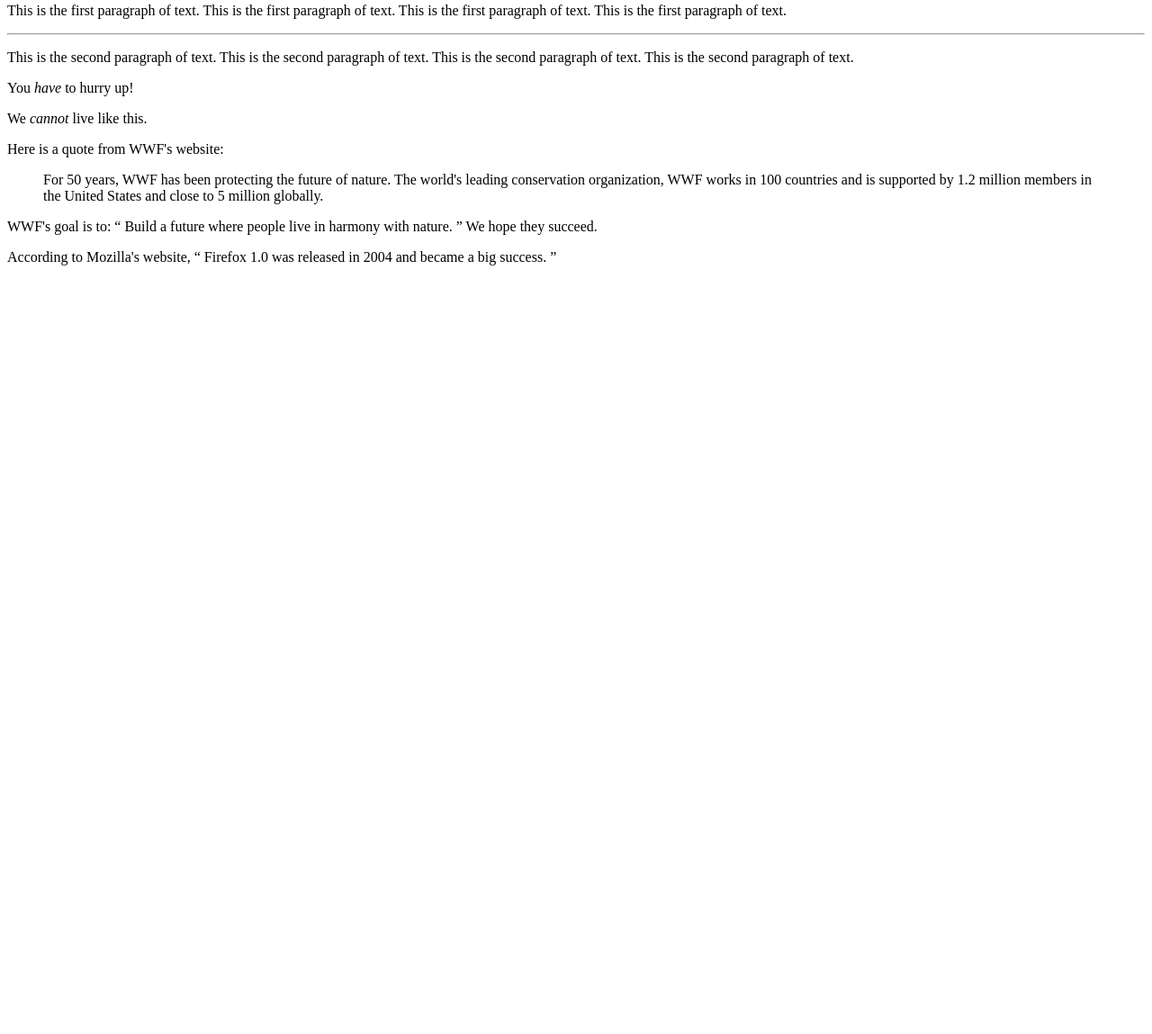
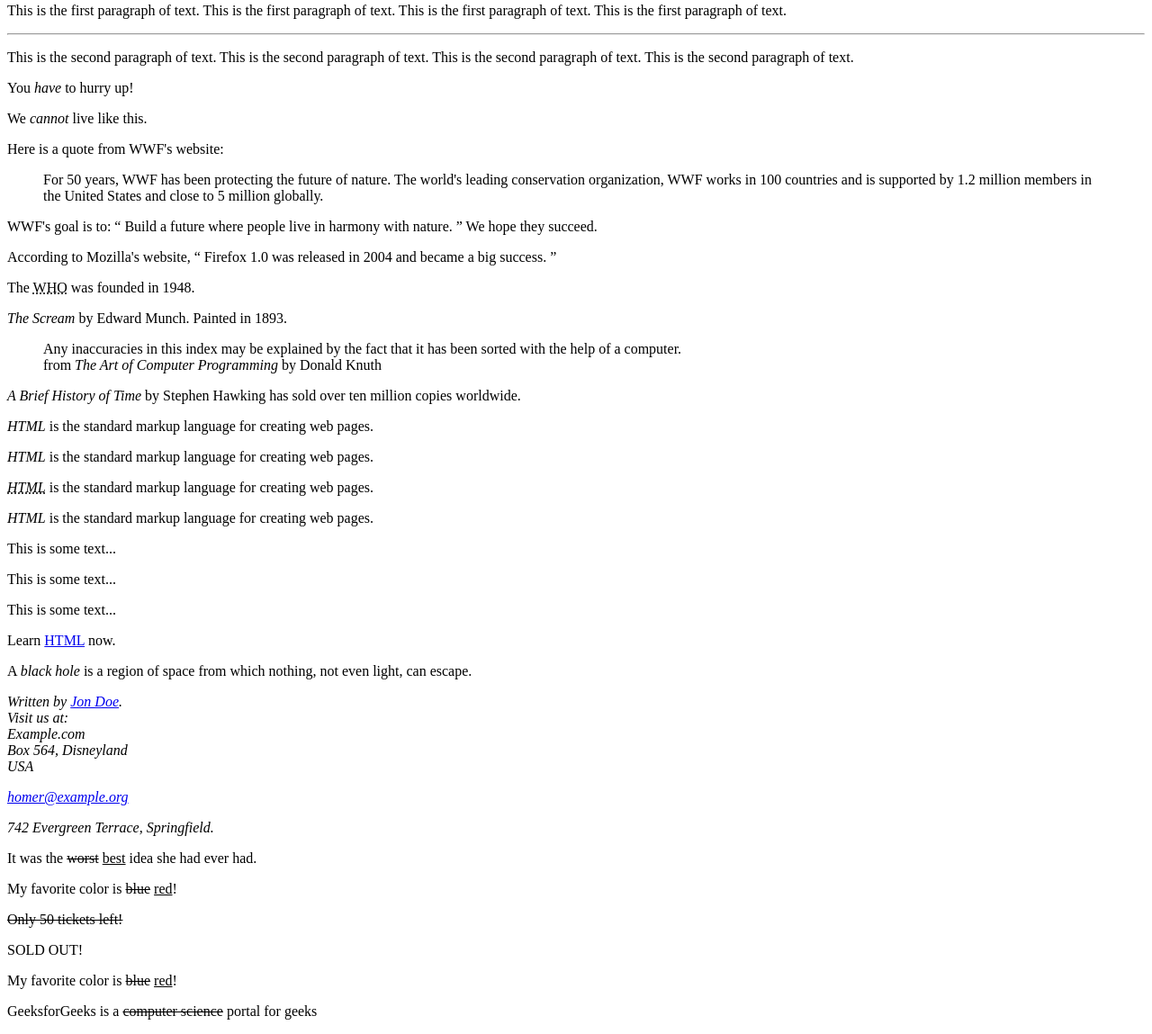
Before and after one commit to MuhammadAdnan1998/practice-coding-HTML, a plain HTML site: page 02. chapter-text/index.html in a window 1280 px wide. Shown: the part 1156-2305 px from the top of the page at 90% size. Before the commit the page ends 1467 px from the top, so only its background shows below. Drawn offline with Linux system fonts and the light colour scheme.

Commit message:
Add semantic HTML examples for abbreviations, citations, definitions, and text formatting.

```diff
--- a/02. chapter-text/index.html
+++ b/02. chapter-text/index.html
@@ -104,6 +104,72 @@
         </q>
     </p>
 
+    <!-- HTML Abbreviations:  -->
+    <!-- HTML<abbr> Element: -->
+    <p>The <abbr title="World Health Organization">WHO</abbr> was founded in 1948.</p>
+
+    <!-- HTML <cite> Element: -->
+    <!-- Example 1: -->
+    <p><cite>The Scream</cite> by Edward Munch. Painted in 1893.</p>
+    <!-- Example 2: -->
+    <blockquote>
+        Any inaccuracies in this index may be explained by the fact that it has been sorted with the help of a
+        computer.<br> from <cite>The Art of Computer Programming</cite> by Donald Knuth
+    </blockquote>
+    <!-- Example 3: -->
+    <p><cite>A Brief History of Time</cite> by Stephen Hawking has sold over ten million copies worldwide.</p>
+
+    <!-- HTML <dfn> Element: -->
+    <!-- 1. Just as the content of the <dfn> element: -->
+    <p><dfn>HTML</dfn> is the standard markup language for creating web pages.</p>
+    <!-- 2. Or, with the title attribute added: -->
+    <p><dfn title="HyperText Markup Language">HTML</dfn> is the standard markup language for creating web pages.</p>
+    <!-- 3. Or, with an <abbr> tag inside the <dfn> element: -->
+    <p><dfn><abbr title="HyperText Markup Language">HTML</abbr></dfn> is the standard markup language for creating web pages.</p>
+    <!-- 4. Or, with the id attribute added. Then, whenever a term is used, it can refer back to the definition with an <a> tag: -->
+    <p><dfn id="html-def">HTML</dfn> is the standard markup language for creating web pages.</p>
+    <p>This is some text...</p>
+    <p>This is some text...</p>
+    <p>This is some text...</p>
+    <p>Learn <a href="#html-def">HTML</a> now.</p>
+    <!-- HTML <dfn> Element: -->
+    <p>A <dfn>black hole</dfn> is a region of space from which nothing, not even light, can escape.</p>
+
+    <!-- Author Details: -->
+    <!-- HTML <address> Element: -->
+    <!-- Example 1: -->
+    <address>
+		Written by <a href="mailto:webmaster@example.com">Jon Doe</a>.<br>
+		Visit us at:<br>
+		Example.com<br>
+		Box 564, Disneyland<br>
+		USA
+	</address>
+    <!-- Example 2: -->
+    <address>
+        <p><a href="mailto:homer@example.org">
+         homer@example.org</a></p>
+        <p>742 Evergreen Terrace, Springfield.</p>
+    </address>
+
+    <!-- HTML <ins> <del> Elements: -->
+    <!-- Example 1: -->
+    <p>It was the <del>worst</del> <ins>best</ins> idea she had ever had.</p>
+    <!-- Example 2: -->
+    <p>My favorite color is <del>blue</del> <ins>red</ins>!</p>
+
+    <!-- HTML <s> Element: -->
+    <!-- Example 1: -->
+    <p><s>Only 50 tickets left!</s></p>
+    <p>SOLD OUT!</p>
+    <!-- Example 2: -->
+    <p>My favorite color is <del>blue</del> <ins>red</ins>!</p>
+    <!-- Example 3: -->
+    <p>GeeksforGeeks is a
+        <!-- html <s> tag is used here -->
+            <s>computer science</s>
+            portal for geeks
+    </p>
 
 
 </body>
```
